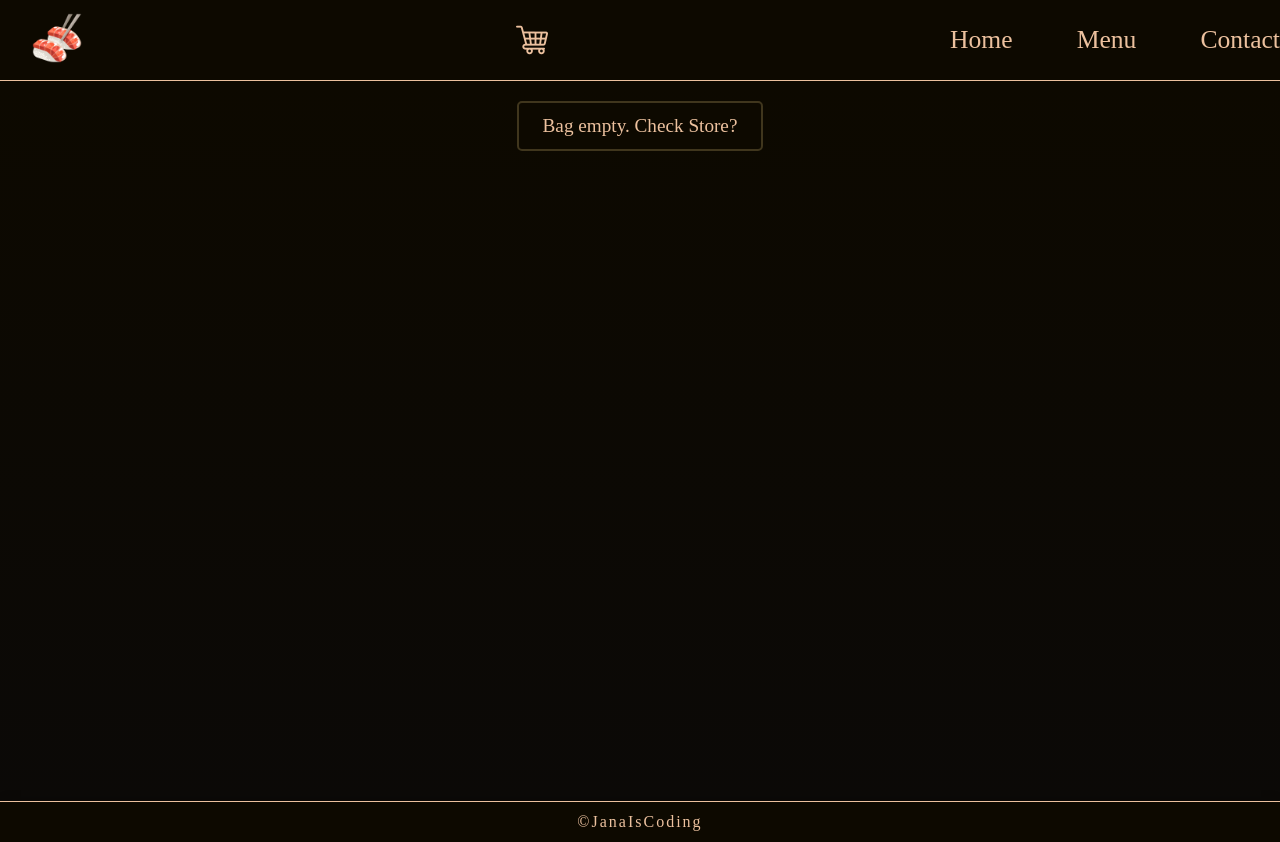
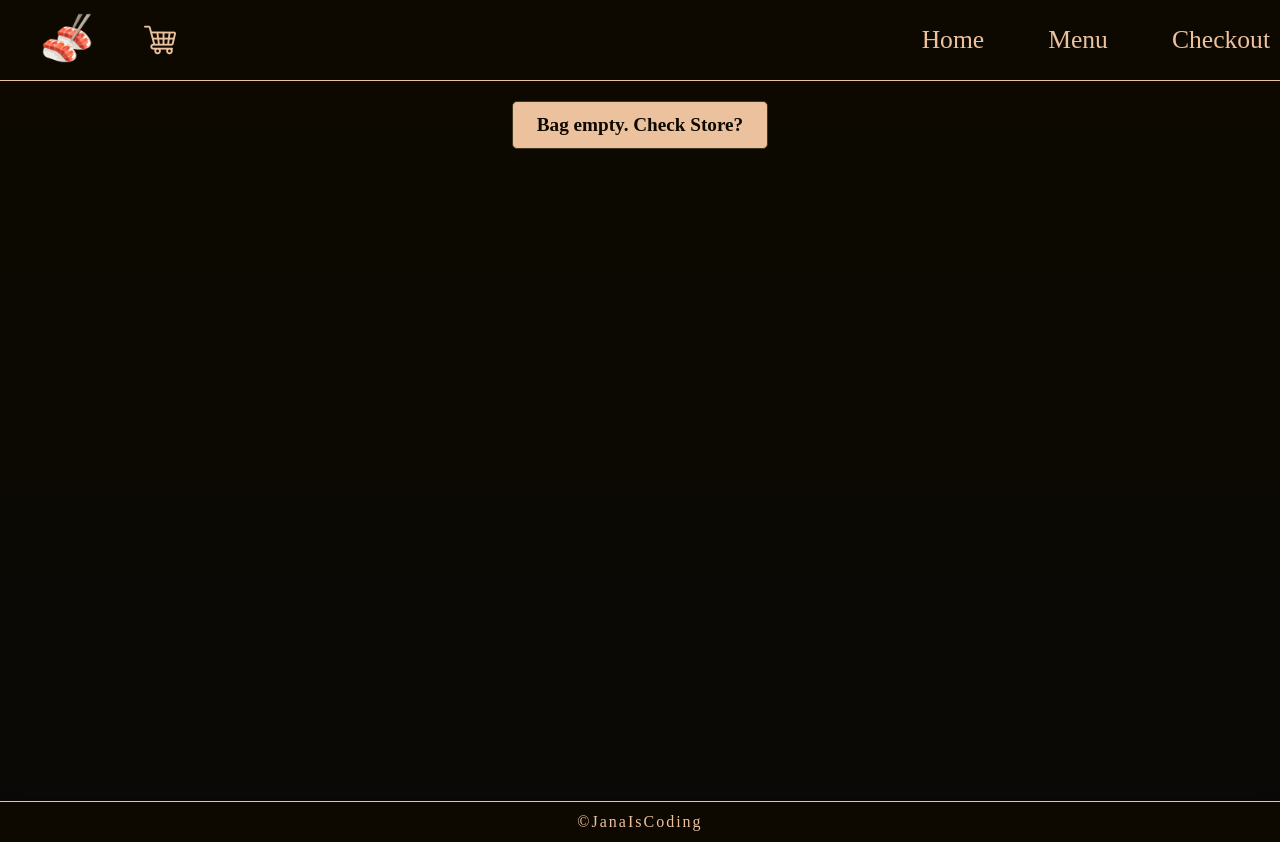
Before and after one commit to janaiscoding/shopping-cart, a React (Create React App) app: page /#/cart in a window 1280 px wide. Built offline with nearby package versions, Linux system fonts and the light colour scheme.

Commit message:
Fix layout on menu/cart components

```diff
--- a/src/components/CartItem.js
+++ b/src/components/CartItem.js
@@ -38,16 +38,10 @@ const CartItem = ({
       <div className="product-info">
         <div className="product-name">{cartItem.name}</div>
       </div>
-
-      <img
-        src={cartItem.img}
-        width={150}
-        height={150}
-        alt={cartItem.name}
-        className="product-image"
-        loading="lazy"
-      />
-
+      <div
+        className="product-preview"
+        style={{ backgroundImage: `url(${cartItem.img})` }}
+      ></div>
       <div className="buttons-control">
         <div className="increment-decrement">
           <button onClick={handleRemoveSingular} className="minus-one">
--- a/src/components/MenuItem.js
+++ b/src/components/MenuItem.js
@@ -36,7 +36,7 @@ const MenuItem = ({ product, handleCartAdd, handleCartRemove }) => {
       handleCartAdd(product, -1);
       //remove from cart
       // maybe add a popup with "item was removed from bag"
-      alert(`${product.name} was removed from bag`);
+     // alert(`${product.name} was removed from bag`);
       handleCartRemove(product);
     }
   };
@@ -46,16 +46,7 @@ const MenuItem = ({ product, handleCartAdd, handleCartRemove }) => {
         <div className="product-info">
           <div className="product-name">{product.name}</div>
         </div>
-        <div className="img-handle">
-          <img
-            src={product.img}
-            // width={300}
-            height={200}
-            alt={product.name}
-            className="product-image"
-            loading="lazy"
-          ></img>
-        </div>
+        <div className="product-preview" style={{ backgroundImage: `url(${product.img})` }}></div>
         <div className="buttons-control">
           <div className="increment-decrement">
             <button onClick={handleRemoveSingular} className="minus-one">
--- a/src/pages/Cart.js
+++ b/src/pages/Cart.js
@@ -21,21 +21,22 @@ const Cart = ({
   ));
 
   return (
+    <>
       <div className="cart-main">
-      <div className="cart-info">
+        <div className="cart-redirect">
           {cart.length === 0 ? (
             <Link to="/menu" className="bag-empty">
               Bag empty. Check Store?
             </Link>
           ) : (
-          <Link to="/contact" className="checkout">
+            <Link to="/checkout" className="checkout">
               Order Now: ${totalPrice.toFixed(2)}
             </Link>
           )}
         </div>
-
         <div className="all-cart-wrap">{allCartItems}</div>
       </div>
+    </>
   );
 };
 
--- a/src/pages/Contact.js
+++ b/src/pages/Checkout.js
@@ -1,12 +1,12 @@
 import React from "react";
 import { Link } from "react-router-dom";
-import "../styles/contact.css";
+import "../styles/checkout.css";
 
-const Contact = ({ cart, totalPrice }) => {
+const Checkout = ({ cart, totalPrice }) => {
   return (
     <div className="contact-main">
       <div className="contact-info">
-        You expected a contact page... But it was me, the placeholder text! &gt;:)
+        Checkout Page
       </div>
       <div className="contact-cart-check">
         {cart.length === 0 ? (
@@ -15,7 +15,7 @@ const Contact = ({ cart, totalPrice }) => {
               <Link to="/menu" className="store-button"> See Our Menu </Link>
           </div>
         ) : (
-          "Well.. Not much changed, but just to practice some more props, state and stuff, here is some really cool info:"
+          "Your order information:"
         )}
       </div>
         {cart.length === 0 ? (
@@ -39,7 +39,7 @@ const Contact = ({ cart, totalPrice }) => {
             </div>
               That's about it. Yum Yum!<br />
               Hope you enjoy your imaginary meal teehee!<br />
-              Oh and yeah, I totally got lazy on the styling... for now.
+              Still working on the styling :)
           </div>
           </div>
         )}
@@ -47,4 +47,4 @@ const Contact = ({ cart, totalPrice }) => {
   );
 };
 
-export default Contact;
+export default Checkout;
--- a/src/pages/Home.js
+++ b/src/pages/Home.js
@@ -10,7 +10,7 @@ const Home = () => {
           <Link to="/menu" className="store-button">
             Order Online
           </Link>
-          <Link to="/contact" className="reserve-button">
+          <Link to="/checkout" className="reserve-button">
             Reservations
           </Link>
         </div>
--- a/src/styles/cart.css
+++ b/src/styles/cart.css
@@ -1,43 +1,32 @@
-/* @media (min-width: 500px) {
-  .cart-main {
-    padding: 20px;
-  }
-} */
 .cart-main {
   color: #fbfbfb;
   background-image: linear-gradient(#0d0900, #0b0907);
   min-height: 85vh;
   padding: 20px;
+  display: flex;
+  flex-direction: column;
 }
 
-.cart-info {
-  display: flex;
-  justify-content: center;
-  align-items: center;
-  gap: 30px;
-}
+
 
 .remove-button {
   background-color: #6c0f0f;
 }
-.bag-empty {
+
+.cart-redirect {
+  display: flex;
+  align-self: center;
   padding: 0.625em 1.25em;
   font-size: 1.2em;
   display: inline-block;
-  background-color: #0d0900;
-  border-radius: 5px;
-  border: 2px solid #40361d;
-  color: #ecc19e;
-}
-.checkout {
-  padding: 0.625em 1.25em;
-  font-size: 1.2em;
-  display: inline-block;
-  background-color: #0d0900;
+  background-color: #ecc19e;
   border-radius: 5px;
   border: 1px solid #40361d;
-  color: #ecc19e;
 }
-.checkout:hover {
+.cart-redirect:hover {
   transform: scale(1.05);
 }
+.cart-redirect > a {
+  color: #0d0900 !important;
+  font-weight: 600;
+}
--- a/src/styles/contact.css
+++ b/src/styles/checkout.css
@@ -1,5 +1,5 @@
 .contact-main {
-  color: #c84c4c;
+  color: #c8c04c;
   gap: 20px;
   background-image: linear-gradient(#0d0900, #0b0907);
   min-height: 85vh;
--- a/src/styles/navbar.css
+++ b/src/styles/navbar.css
@@ -4,6 +4,11 @@ header {
   border-bottom: 1px solid #ecc19e;
   position: sticky;
   height: 10vh;
+  padding: 0px 10px;
+}
+.header-left {
+  justify-content: flex-start;
+  --gap: 20px;
 }
 .logo {
   margin: 2rem;
@@ -14,7 +19,7 @@ header {
   font-size: 20px;
   font-weight: 700;
 }
-.cart-menu-icon>div{
+.cart-menu-icon > div {
   color: white;
 }
 .mobile-nav-toggle {
--- a/src/styles/store.css
+++ b/src/styles/store.css
@@ -1,7 +1,7 @@
 @media (min-width: 500px) {
-  .store-main {
-    padding: 40px;
-  }
+  /* .store-main {
+      padding: 20px;
+    } */
 }
 .store-main {
   background-color: #b2b4ac;
@@ -11,24 +11,29 @@
 .all-products-wrap,
 .all-cart-wrap {
   display: grid;
-  grid-template-columns: repeat(auto-fill, minmax(280px, 1fr));
+  grid-template-columns: repeat(auto-fill, minmax(300px, 1fr));
 }
 
 .product-item {
-  margin: 10px;
-  padding: 20px;
+  margin: 20px;
+  padding: 10px;
   border-radius: 5px;
   background-color: #1f201c;
-  border: 2px solid #40361d;
+  -webkit-box-shadow: 4px 3px 14px -4px rgba(0, 0, 0, 0.75);
+  -moz-box-shadow: 4px 3px 14px -4px rgba(0, 0, 0, 0.75);
+  box-shadow: 4px 3px 14px -4px rgba(0, 0, 0, 0.75);
 }
 
 .product-info {
   display: flex;
   justify-content: center;
-  align-items: flex-end;
-  gap: 20px;
   margin-bottom: 10px;
   border-bottom: 1px solid #585858;
+}
+.product-preview {
+  height: 200px;
+  background-repeat: no-repeat;
+  background-position: center;
 }
 
 input {
--- a/src/utilities/App.js
+++ b/src/utilities/App.js
@@ -6,7 +6,7 @@ import Navbar from "./Navbar";
 import Home from "../pages/Home";
 import Menu from "../pages/Menu";
 import Cart from "../pages/Cart";
-import Contact from "../pages/Contact";
+import Checkout from "../pages/Checkout";
 import MyFooter from "./MyFooter";
 
 const App = () => {
@@ -97,8 +97,8 @@ const App = () => {
           }
         />
         <Route
-          path="/contact"
-          element={<Contact cart={cart} totalPrice={totalPrice} />}
+          path="/checkout"
+          element={<Checkout cart={cart} totalPrice={totalPrice} />}
         />
       </Routes>
       <MyFooter />
--- a/src/utilities/Navbar.js
+++ b/src/utilities/Navbar.js
@@ -20,15 +20,16 @@ const Navbar = ({ totalQuant }) => {
   return (
     <>
       <header className="flex">
-        <div>
+        <div className="header-left flex">
           <Link to="/">
             <img className="logo" src={logo} alt="sushi logo" width={50} />
           </Link>
+          <Link to="/cart" className="cart-menu-icon">
+            <img src={cartIcon} alt="cart button" />
+            {totalQuant === 0 ? "" : <div> {totalQuant}</div>}
+          </Link>
         </div>
-        <Link to="/cart" className="cart-menu-icon">
-          <img src={cartIcon} />
-          {totalQuant === 0 ? "" : <div> {totalQuant}</div>}
-        </Link>
+
         <button
           className="mobile-nav-toggle"
           aria-controls="primary-navigation"
@@ -42,13 +43,19 @@ const Navbar = ({ totalQuant }) => {
             data-visible="false"
           >
             <li className="active">
-              <Link to="/">Home</Link>
+              <Link to="/" onClick={toggleNav}>
+                Home
+              </Link>
             </li>
             <li className="active">
-              <Link to="/menu">Menu</Link>
+              <Link to="/menu" onClick={toggleNav}>
+                Menu
+              </Link>
             </li>
             <li className="active">
-              <Link to="/contact">Contact</Link>
+              <Link to="/checkout" onClick={toggleNav}>
+                Checkout
+              </Link>
             </li>
           </ul>
         </nav>
```
Lines whose indentation alone changed are shown as unchanged.
